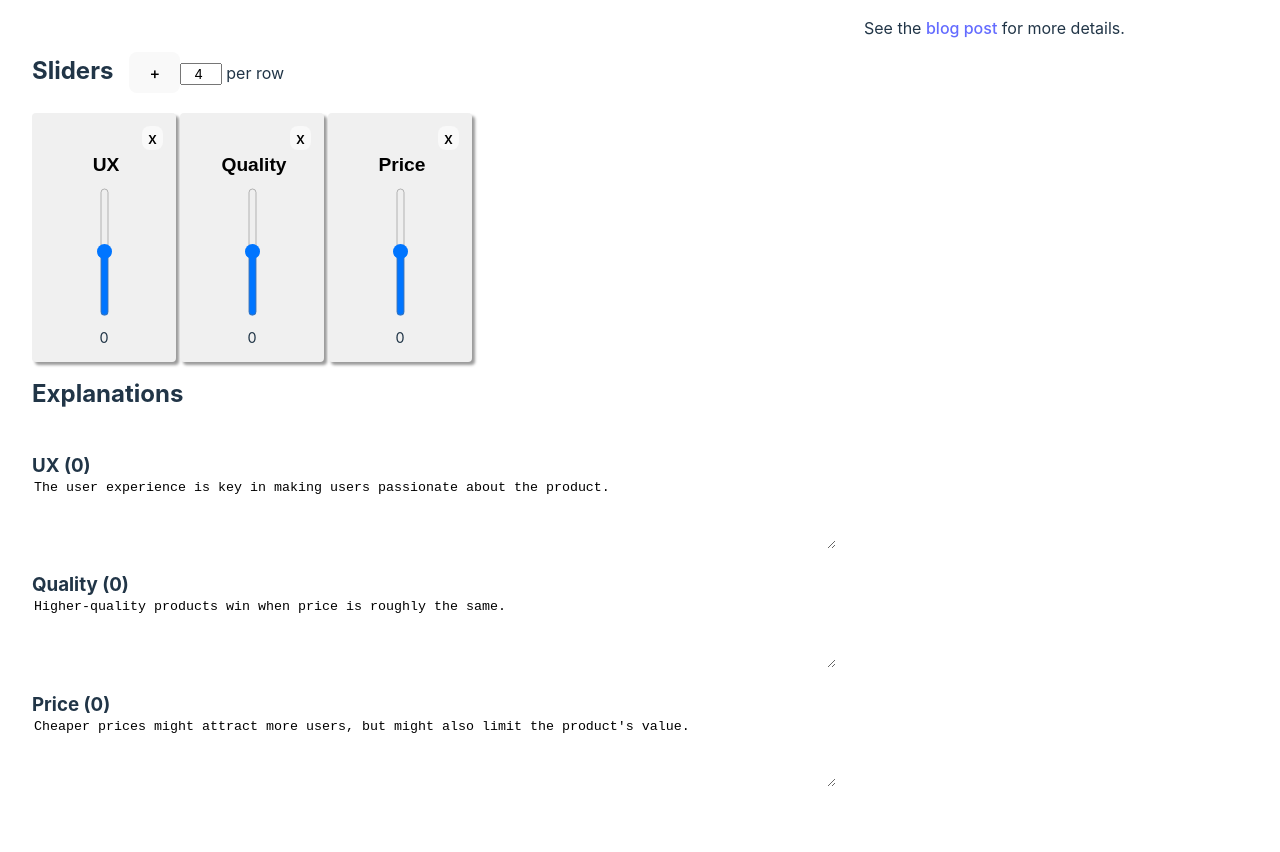
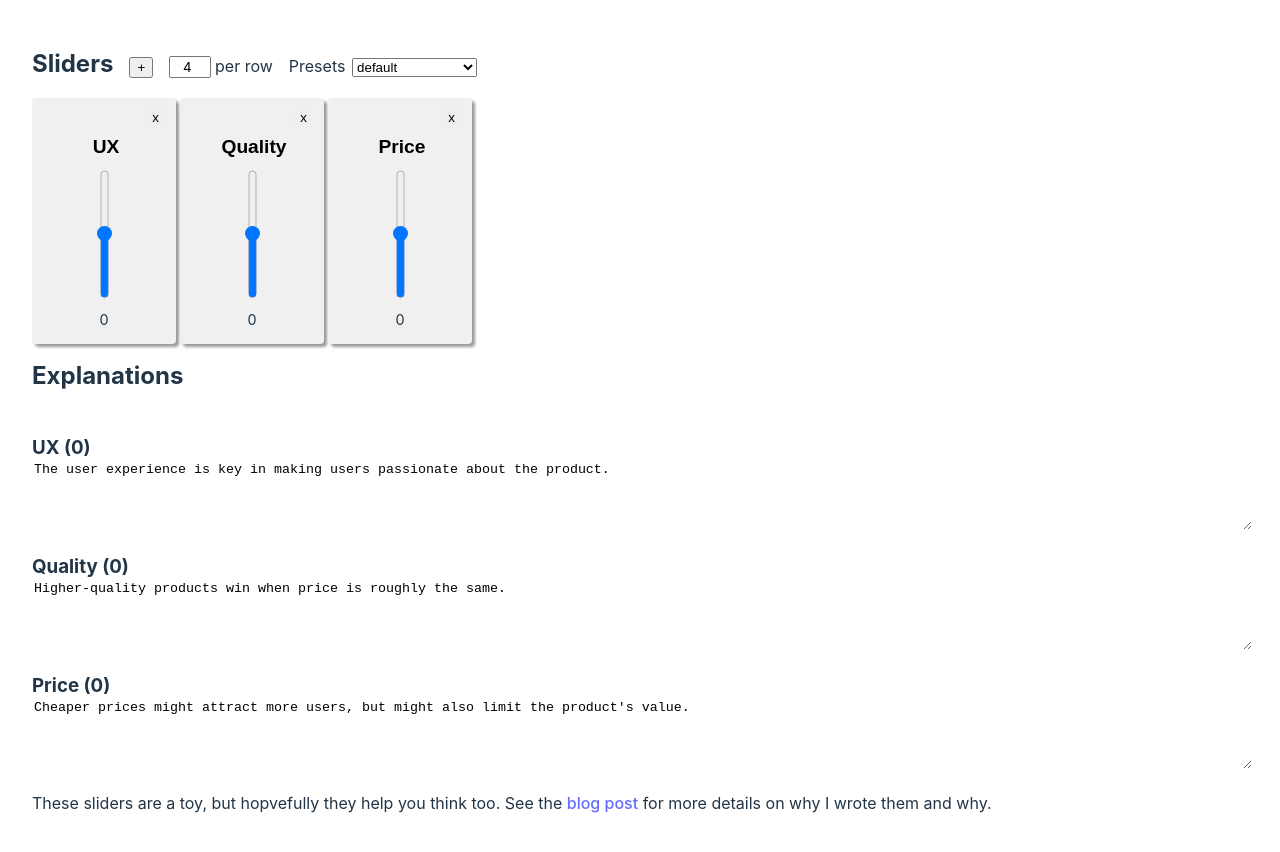
Before and after one commit to dukejeffrie/sierra-eq, a Preact app: page / in a window 1280 px wide. Shown: the top 852 px of the page. Before the commit the page ends 825 px from the top, so only its background shows below. Built offline with nearby package versions, Linux system fonts and the light colour scheme.

Commit message:
feat(sliders): support for presets.
Also added common presets for startup ideation.

```diff
--- a/index.html
+++ b/index.html
@@ -11,8 +11,9 @@
 <body>
   <div id="app"></div>
   <p>
+    These sliders are a toy, but hopvefully they help you think too.
     See the <a href="https://medium.com/@t_ago/breakthrough-ideas-to-delight-users-2f6c76f23cbd">blog post</a> for more
-    details.
+    details on why I wrote them and why.
   </p>
   <script type="module" src="/src/main.jsx"></script>
 </body>
--- /dev/null
+++ b/src/AppState.js
@@ -0,0 +1,103 @@
+import { signal } from '@preact/signals'
+
+let lastModelId = 0;
+class SliderModel {
+  _uid
+  _state
+  constructor({ title = '', description = '', value = 0 } = {}) {
+    this._uid = lastModelId++
+    this._state = signal({ title, description, value })
+  }
+  _setState(override) {
+    this._state.value = { ...this._state.value, ...override }
+  }
+  get uid() { return this._uid }
+  get title() { return this._state.value.title }
+  set title(val) { this._setState({ title: val }) }
+  get description() { return this._state.value.description }
+  set description(val) { this._setState({ description: val }) }
+  get value() { return this._state.value.value }
+  set value(val) { this._setState({ value: val }) }
+
+  delete() {
+    instance.removeSlider(this)
+  }
+}
+
+
+function defaultSliders() {
+  return [
+    new SliderModel({
+      title: 'UX',
+      description: 'The user experience is key in making users passionate about the product.'
+    }), new SliderModel({
+      title: 'Quality',
+      description: 'Higher-quality products win when price is roughly the same.'
+    }), new SliderModel({
+      title: 'Price',
+      description: 'Cheaper prices might attract more users, but might also limit the product\'s value.'
+    })
+  ]
+}
+
+function startupSliders() {
+  return [
+    new SliderModel({
+      title: 'Painful',
+      description: 'The problem is so painful that users will pay for you to solve it.'
+    }), new SliderModel({
+      title: 'Popular',
+      description: 'Many users have this problem, possibly millions.'
+    }), new SliderModel({
+      title: 'Frequent',
+      description: 'Users run into the problem very often.'
+    }), new SliderModel({
+      title: 'Urgent',
+      description: 'Needs to be solved right now.'
+    }), new SliderModel({
+      title: 'Growing',
+      description: 'Interest in this problem is growing steadily.'
+    }), new SliderModel({
+      title: 'Unavoidable',
+      description: 'We cannot avoid solving this problem, due to regulation or catastrophic consequences.'
+    })
+  ]
+}
+
+const Presets = {
+  DEFAULT: { name: 'default', generator: defaultSliders },
+  STARTUP: { name: 'Startup validation', generator: startupSliders },
+  keys: Object.freeze(['DEFAULT', 'STARTUP'])
+}
+
+const instance = {
+  Presets: Presets,
+  _limit: signal(4),
+  get limit() { return this._limit.value },
+  set limit(val) {
+    this._limit.value = val
+  },
+  _preset: Presets.keys[0],
+  get preset() { return this._preset },
+  setPreset(key) {
+    const old = this._preset
+    if (key !== old) {
+      this._preset = key
+      this.sliders.value = Presets[key].generator()
+      this.limit = this.sliders.value.length
+    }
+  },
+  sliders: signal(defaultSliders()),
+  addSlider() {
+    const model = new SliderModel()
+    this.sliders.value = this.sliders.value.concat([model])
+    return model
+  },
+  removeSlider(slider) {
+    const old = this.sliders.value
+    const idx = old.indexOf(slider)
+    this.sliders.value = old.slice(0, idx).concat(old.slice(idx + 1))
+  }
+}
+
+export default instance
--- a/src/app.css
+++ b/src/app.css
@@ -2,7 +2,6 @@
   min-width: 800px;
   max-width: 1280px;
   margin: 0;
-  padding: 2rem;
 }
 
 .sliders {
@@ -81,20 +80,26 @@
   font-weight: initial;
 }
 
+.controls select {
+  margin-left: 0.5em;
+}
+
 .controls input[title="limit"] {
   width: 2.5em;
   text-align: end;
 }
 
 button.delete {
-  padding: 1px 5px;
-  margin: 0;
-  top: 0;
-  right: 4px;
+  border-color: transparent;
+  border-radius: 3px;
+  top: -7px;
+  right: -7px;
   align-self: flex-end;
   position: relative;
-  top: -3px;
-  right: -3px;
+}
+
+button.delete:hover {
+  border-color: gray;
 }
 
 .explanations {
--- a/src/app.jsx
+++ b/src/app.jsx
@@ -1,5 +1,6 @@
-import { useState, useCallback, useEffect, useRef } from 'preact/hooks'
-import { signal, useComputed } from '@preact/signals'
+import { useState, useCallback, useEffect, useRef, useId } from 'preact/hooks'
+import { useComputed } from '@preact/signals'
+import AppState from './AppState'
 import './app.css'
 
 function Slider(props) {
@@ -44,43 +45,24 @@ function Explanation(props) {
   )
 }
 
-let lastModelId = 0;
-class SliderModel {
-  _uid
-  _state
-  constructor({ title = '', description = '', value = 0 } = {}) {
-    this._uid = lastModelId++
-    this._state = signal({ title, description, value })
+function PresetSelector() {
+  const options = AppState.Presets.keys.map((key) => {
+    const preset = AppState.Presets[key]
+    return (
+      <option value={key}>{preset.name}</option>
+    )
+  })
+  const onChange = (evt) => {
+    AppState.setPreset(evt.target.value)
   }
-  _setState(override) {
-    this._state.value = { ...this._state.value, ...override }
-  }
-  get uid() { return this._uid }
-  get title() { return this._state.value.title }
-  set title(val) { this._setState({ title: val }) }
-  get description() { return this._state.value.description }
-  set description(val) { this._setState({ description: val }) }
-  get value() { return this._state.value.value }
-  set value(val) { this._setState({ value: val }) }
-
-  delete() {
-    const old = AppState.sliders.value
-    const idx = old.indexOf(this)
-    AppState.sliders.value = old.slice(0, idx).concat(old.slice(idx + 1))
-  }
-}
-
-const AppState = {
-  sliders: signal([new SliderModel({
-    title: 'UX',
-    description: 'The user experience is key in making users passionate about the product.'
-  }), new SliderModel({
-    title: 'Quality',
-    description: 'Higher-quality products win when price is roughly the same.'
-  }), new SliderModel({
-    title: 'Price',
-    description: 'Cheaper prices might attract more users, but might also limit the product\'s value.'
-  })])
+  return (
+    <span class="controls">
+      <label for="preset" title="Replace sliders with a preset.">Presets</label>
+      <select name="preset" title="Replace sliders with a preset." onChange={onChange}>
+        {options}
+      </select>
+    </span>
+  )
 }
 
 export function App() {
@@ -88,8 +70,7 @@ export function App() {
   const sliders = AppState.sliders
 
   const createSlider = () => {
-    const model = new SliderModel()
-    sliders.value = sliders.value.concat([model])
+    const model = AppState.addSlider()
     setCreated(model.uid)
   }
   useEffect(() => {
@@ -105,10 +86,10 @@ export function App() {
     }
   }, [created])
 
-  const [limit, setLimit] = useState(4)
+  const limit = AppState.limit
   const slidersRef = useRef()
   function changeLimit(evt) {
-    setLimit(evt.target.value || 0)
+    AppState.limit = (evt.target.value || 0)
   }
   useEffect(() => {
     const childWidth = slidersRef.current?.children[0]?.offsetWidth + 4;
@@ -122,8 +103,11 @@ export function App() {
         Sliders
         <span class="controls">
           <button title="new" onClick={createSlider}>+</button>
+        </span>
+        <span class="controls">
           <input type="number" title="limit" value={limit} onInput={changeLimit} /> per row
         </span>
+        <PresetSelector />
       </h2>
       <section class="sliders" ref={slidersRef}>
         {sliders.value.map((el, idx) => <Slider key={el.uid} model={el} />)}
--- a/src/index.css
+++ b/src/index.css
@@ -27,8 +27,7 @@ a:hover {
 
 body {
   margin: 0;
-  display: flex;
-  place-items: start;
+  padding: 2rem;
   min-width: 320px;
   min-height: 100vh;
 }
@@ -42,27 +41,6 @@ input {
   font-family: inherit;
 }
 
-button {
-  border-radius: 8px;
-  border: 1px solid transparent;
-  padding: 0.6em 1.2em;
-  font-size: 1em;
-  font-weight: 500;
-  font-family: inherit;
-  background-color: #1a1a1a;
-  cursor: pointer;
-  transition: border-color 0.25s;
-}
-
-button:hover {
-  border-color: #646cff;
-}
-
-button:focus,
-button:focus-visible {
-  outline: 4px auto -webkit-focus-ring-color;
-}
-
 @media (prefers-color-scheme: light) {
   :root {
     color: #213547;
@@ -72,8 +50,4 @@ button:focus-visible {
   a:hover {
     color: #747bff;
   }
-
-  button {
-    background-color: #f9f9f9;
-  }
 }
```
